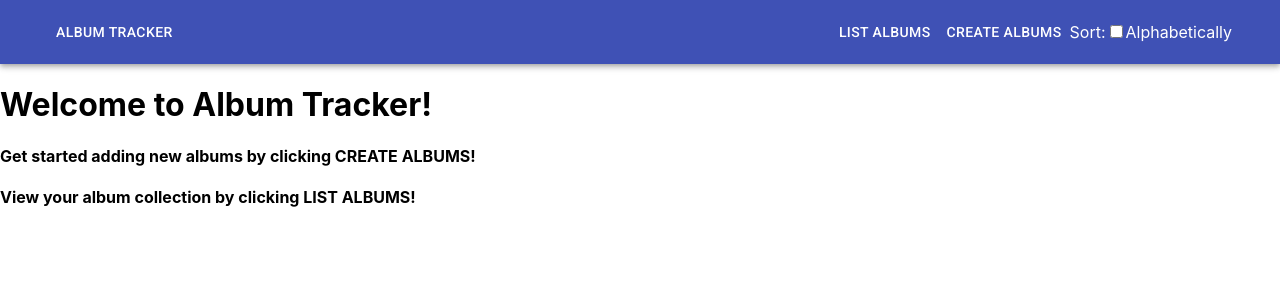
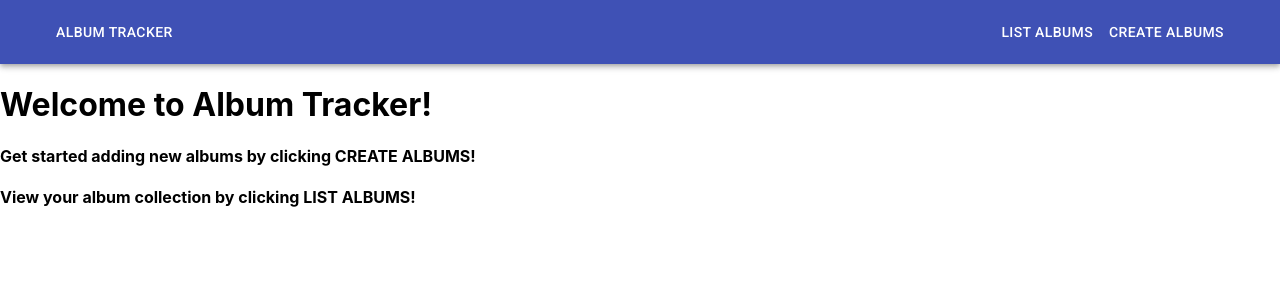
Before and after one commit to nlsteadman/AlbumTracker, a React (Create React App) app: page / in a window 1280 px wide. Shown: the top 300 px of the page. Built offline with nearby package versions, Linux system fonts and the light colour scheme; data requests are answered from the project's data file.

Commit message:
Removed sort function

```diff
--- a/src/App.js
+++ b/src/App.js
@@ -8,7 +8,6 @@ import { baseUrl } from './components/Globals';
 
 const App = () => {
   const [albums, setAlbums] = useState([]);
-  const [sortBy, setSortBy] = useState(false)
 
   useEffect(() => {
     fetch(baseUrl + '/albums')
@@ -22,24 +21,9 @@ const App = () => {
     setAlbums(updatedAlbums)
   }
 
-  const sortAlbums = (e) =>  {
-    setSortBy(!sortBy)
-
-    if (e.target.checked) {
-      let sortedAlbums = albums.slice().sort((a, b) => {
-        if(a.artist < b.artist) return -1
-        if(a.artist > b.artist) return 1
-        return 0
-      })
-      setAlbums(sortedAlbums)
-    } else {
-      setAlbums(albums)
-    }
-  }
-
   return (
     <Router>
-      <Navbar onSort={sortAlbums}/>
+      <Navbar />
       <Routes>
         <Route path="/" element={<Home />} />
         <Route path="/albums" element={<ListAlbums albums={albums} />} />
--- a/src/components/navigation/Navbar.jsx
+++ b/src/components/navigation/Navbar.jsx
@@ -19,7 +19,7 @@ const useStyles = makeStyles((theme) => ({
   },
 }));
 
-const Navbar = ({ onSort }) => {
+const Navbar = () => {
   const classes = useStyles();
 
   return (
@@ -32,15 +32,6 @@ const Navbar = ({ onSort }) => {
             </Typography>
             <Button color="inherit" component={ Link } to="/albums">List Albums</Button>
             <Button color="inherit" component={ Link } to="/albums/new">Create Albums</Button>
-            <p>Sort:</p>
-            <label>
-              <input
-                type="checkbox"
-                name="sort"
-                onClick={onSort}
-              />
-            Alphabetically
-            </label>
             </Toolbar>
         </Container>
       </AppBar>
```
